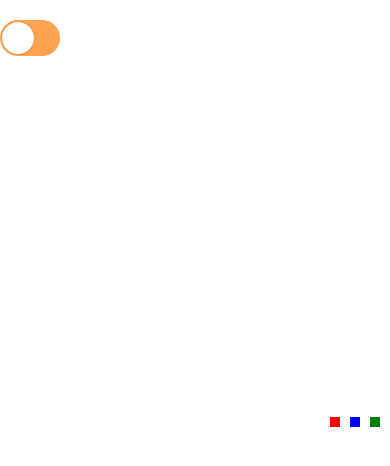
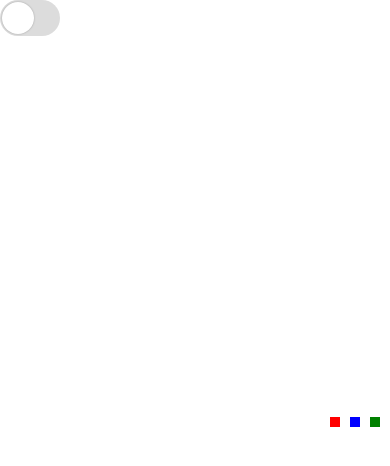
Before and after one commit to jonmah/jonmah, a React (Create React App) app: page / in a window 390 px wide. Shown: the top 466 px of the page. Built offline with nearby package versions, Linux system fonts and the light colour scheme.

Commit message:
Started Hamburger menu icon

```diff
--- a/src/Header/Header.js
+++ b/src/Header/Header.js
@@ -1,18 +1,24 @@
 import React from 'react'
-import styled from 'styled-components'
 
+import { Container } from './styled'
 import { Switch } from '../components'
-
-const Container = styled.header`
-  height: 100px;
-  position: fixed;
-  width: 100vw;
-`
-Container.displayName = 'HeaderContainer'
 
 const Header = ({ handleSetTheme }) => (
   <Container>
     <Switch handleToggle={handleSetTheme} />
+    <svg
+      version="1.1"
+      xmlns="http://www.w3.org/2000/svg"
+      width="20"
+      height="20"
+      viewBox="0 0 20 20"
+      fill="white"
+    >
+      <title>menu</title>
+      <path d="M17.167 6.333h-14.333c-0.667 0-1.25-0.583-1.25-1.25s0.583-1.25 1.25-1.25h14.333c0.667 0 1.25 0.583 1.25 1.25s-0.583 1.25-1.25 1.25z"></path>
+      <path d="M17.167 11.25h-14.333c-0.667 0-1.25-0.583-1.25-1.25s0.583-1.25 1.25-1.25h14.333c0.667 0 1.25 0.583 1.25 1.25s-0.583 1.25-1.25 1.25z"></path>
+      <path d="M17.167 16.167h-14.333c-0.667 0-1.25-0.583-1.25-1.25s0.583-1.25 1.25-1.25h14.333c0.667 0 1.25 0.583 1.25 1.25s-0.583 1.25-1.25 1.25z"></path>
+    </svg>
   </Container>
 )
 
--- /dev/null
+++ b/src/Header/styled.js
@@ -0,0 +1,8 @@
+import styled from 'styled-components'
+
+export const Container = styled.header`
+  height: 3rem;
+  position: fixed;
+  width: 100vw;
+`
+Container.displayName = 'Container'
--- a/src/components/Flex/Flex.js
+++ b/src/components/Flex/Flex.js
@@ -7,5 +7,6 @@ const Flex = styled.div`
   justify-content: ${props => props.justify};
   width: 100%;
 `
+Flex.displayName = 'Flex'
 
 export default Flex
--- /dev/null
+++ b/src/components/Hamburger/index.js
@@ -0,0 +1 @@
+export { default } from './Hamburger'
--- /dev/null
+++ b/src/components/Hamburger/styled.js
@@ -0,0 +1,7 @@
+import styled from 'styled-components'
+
+export const Container = styled.div``
+Container.displayName = 'Container'
+
+export const Bar = styled.div``
+Bar.displayName = 'Bar'
--- a/src/components/Page/Page.js
+++ b/src/components/Page/Page.js
@@ -4,5 +4,6 @@ const Page = styled.div`
   height: 100vh;
   width: 100vw;
 `
+Page.displayName = 'Page'
 
 export default Page
--- a/src/components/Switch/Switch.js
+++ b/src/components/Switch/Switch.js
@@ -1,7 +1,7 @@
 import React from 'react'
 import uuid from 'react-uuid'
 
-import { Button, Input, Label } from './styles'
+import { Button, Input, Label } from './styled'
 
 const Switch = ({ handleToggle, isOn }) => {
   const id = uuid()
--- a/src/components/Switch/styles.js
+++ b/src/components/Switch/styled.js
@@ -1,9 +1,7 @@
 import styled from 'styled-components'
 
 export const Input = styled.input`
-  height: 0;
-  visibility: hidden;
-  width: 0;
+  display: none;
 
   &:checked + label {
     background: ${({ theme }) => theme.colors.green};
@@ -27,7 +25,7 @@ export const Label = styled.label`
   cursor: pointer;
   width: 60px;
   height: 36px;
-  background: ${({ theme }) => theme.colors.orange};
+  background: ${({ theme }) => theme.colors.grey};
   border-radius: 80px;
   position: relative;
   transition: background-color 0.2s;
--- a/src/theme/colors.js
+++ b/src/theme/colors.js
@@ -7,7 +7,7 @@ const colors = {
   green1: '#58fddb',
   green2: '#3efab7',
   green3: '#09f56f',
-  greyMoon: '#d0d5d2',
+  grey: '#dcdcdc',
   orange: '#ffa350',
   white: '#ffffff',
   yellowSun: '#fafd0f',
```
Also changed, not shown: src/components/Hamburger/Hamburger.js (added, +11 -0 lines).
